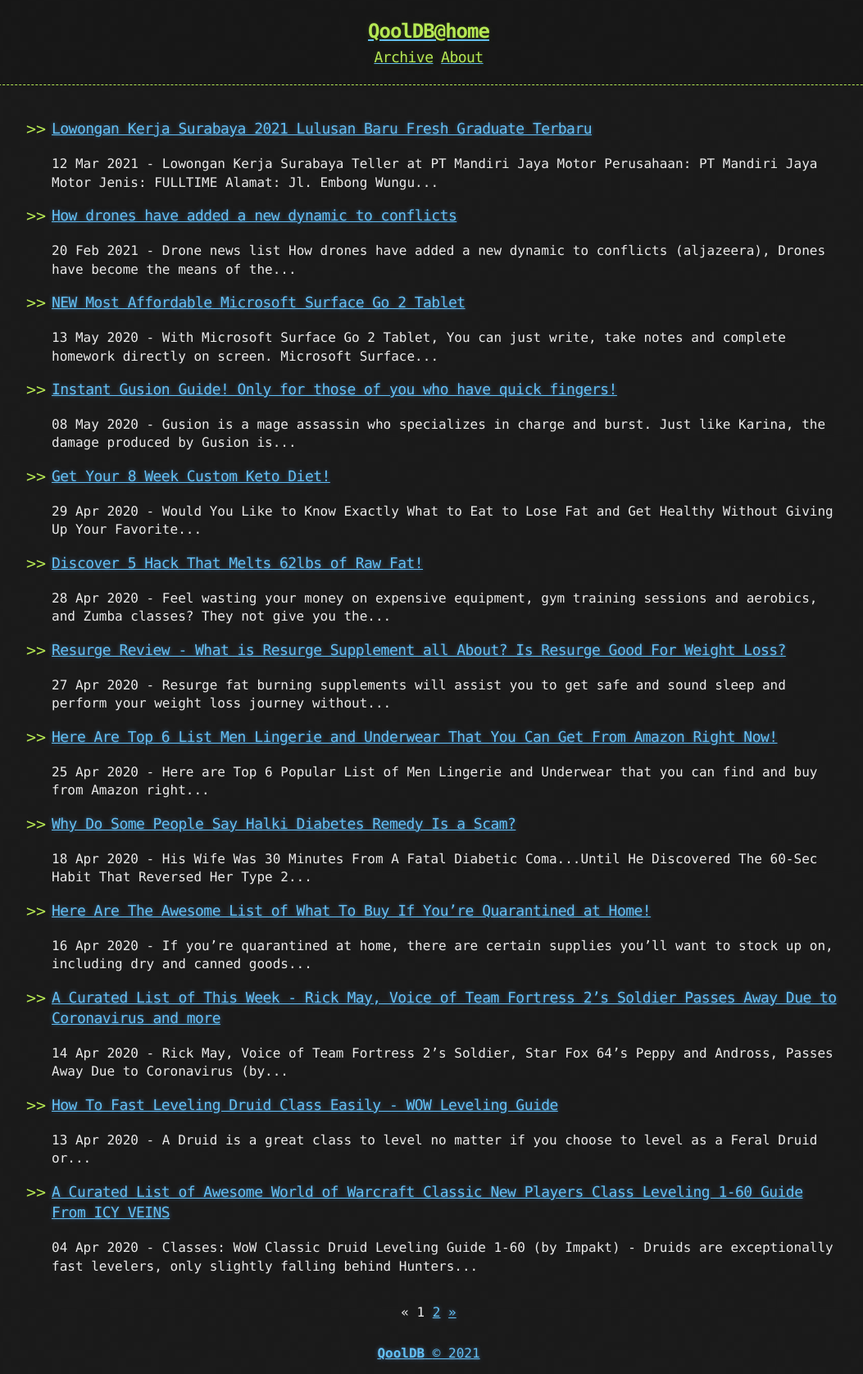
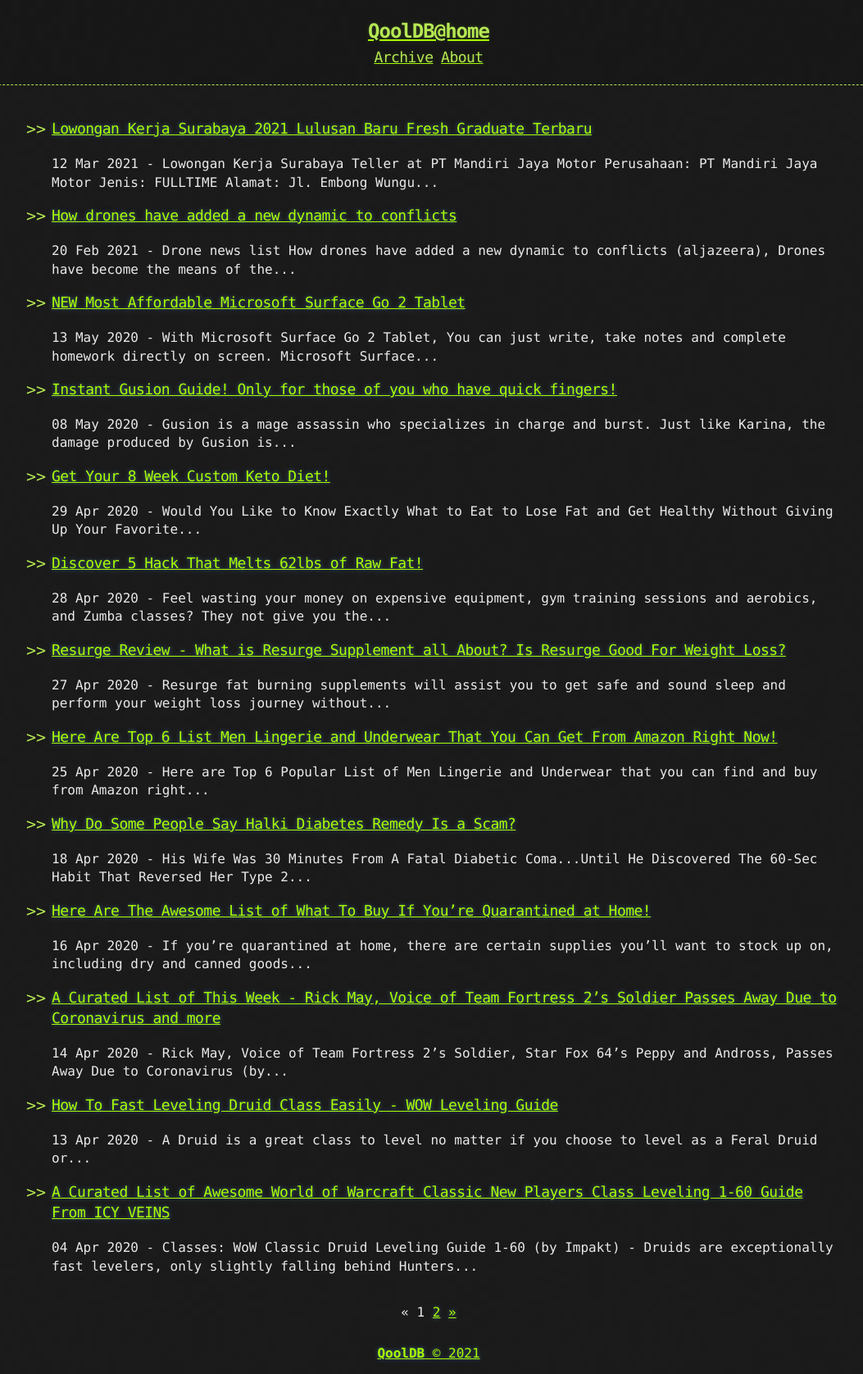
Before and after one commit to coffeecocoa/qooldb, a Jekyll site: the page built from index.html, in a window 1280 px wide. Shown: the whole page at 82% size, without its empty margins (117-1170 px from the left). Built offline with Jekyll 4.4.1, drawn with Linux system fonts in a browser that asks for light colours; the list of posts is cut into pages by our own code.

Commit message:
new post 3

```diff
--- a/_sass/base.scss
+++ b/_sass/base.scss
@@ -235,7 +235,7 @@
 */
 
 a {
-  color: #63c0f5;
+  color: #a8ff00;  /* #63c0f5; */
   text-shadow: 0 0 5px rgba(104, 182, 255, 0.5);
 }
 
```
